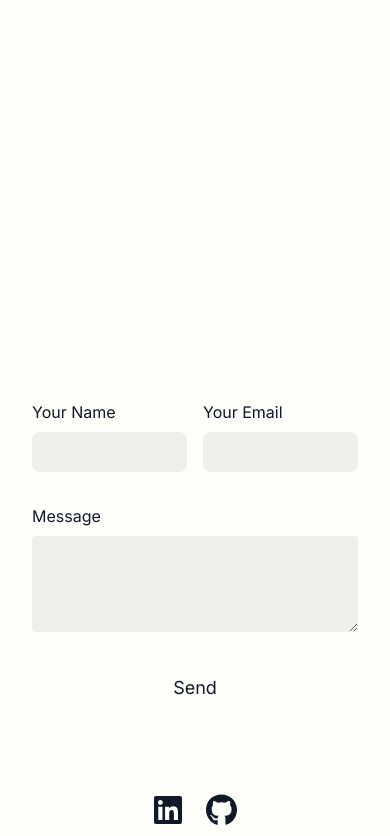
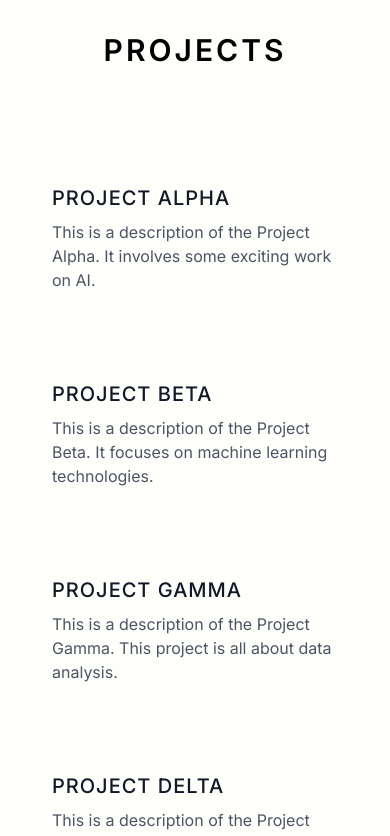
Before and after one commit to Max-vS/personal-website, a Next.js app: page / in a window 390 px wide. Shown: the part 5560-6396 px from the top of the page. Built offline with nearby package versions, Linux system fonts and the light colour scheme; a web font is replaced by a local one.

Commit message:
Projects

```diff
--- a/components/Projects.tsx
+++ b/components/Projects.tsx
@@ -0,0 +1,33 @@
+import React from 'react';
+
+interface ProjectData {
+    title: string;
+    text: string;
+}
+
+interface ProjectItemProps extends ProjectData {}
+
+const ProjectItem: React.FC<ProjectItemProps> = ({title, text}) => {
+    return (
+        <div className="rounded-lg p-5 text-gray-900 hover:bg-secondary-magnolia/50 transition-colors duration-300 ease-in-out">
+            <h2 className="font-medium text-xl mb-2 uppercase tracking-wider">{title}</h2>
+            <p className="text-gray-600">{text}</p>
+        </div>
+    );
+};
+
+interface ProjectsProps {
+    projects: ProjectData[];
+}
+
+const Projects: React.FC<ProjectsProps> = ({projects}) => {
+    return (
+        <div className="grid grid-cols-1 md:grid-cols-2 xl:grid-cols-3 gap-12 py-10 md:px-10">
+            {projects.map((project, index) => (
+                <ProjectItem key={index} title={project.title} text={project.text} />
+            ))}
+        </div>
+    );
+};
+
+export { Projects };
--- a/data/projects.tsx
+++ b/data/projects.tsx
@@ -1,3 +1,22 @@
-export const projects = [
-
-]
+export const projectData = [
+    {
+        title: "Project Alpha",
+        text: "This is a description of the Project Alpha. It involves some exciting work on AI.",
+    },
+    {
+        title: "Project Beta",
+        text: "This is a description of the Project Beta. It focuses on machine learning technologies.",
+    },
+    {
+        title: "Project Gamma",
+        text: "This is a description of the Project Gamma. This project is all about data analysis.",
+    },
+    {
+        title: "Project Delta",
+        text: "This is a description of the Project Delta. It is about building scalable web services.",
+    },
+    {
+        title: "Sailsetters",
+        text: "Founding of our own Student Initiative."
+    }
+];
--- a/pages/index.tsx
+++ b/pages/index.tsx
@@ -1,9 +1,11 @@
 import Section from "@components/Section";
 import {Timeline, TimelineItem} from "@components/Timeline";
 import {timelineData} from "../data/timeline";
+import {projectData} from '../data/projects';
 import {ChevronDownIcon} from '@heroicons/react/24/solid'
 import {Element, Link as ScrollLink} from 'react-scroll';
 import Typewriter from "typewriter-effect";
+import {Projects} from "@components/Projects";
 
 export default function Index() {
     return (
@@ -53,8 +55,11 @@ export default function Index() {
                 </Section>
             </Element>
             <Element name="projects">
-                <Section>
-                    <div className="h-96"/>
+                <Section className="flex items-center">
+                    <div className="pt-32">
+                        <h1 className="font-semibold text-3xl sm:text-4xl uppercase tracking-widest text-center mb-14">Projects</h1>
+                        <Projects projects={projectData} />
+                    </div>
                 </Section>
             </Element>
         </>
```
